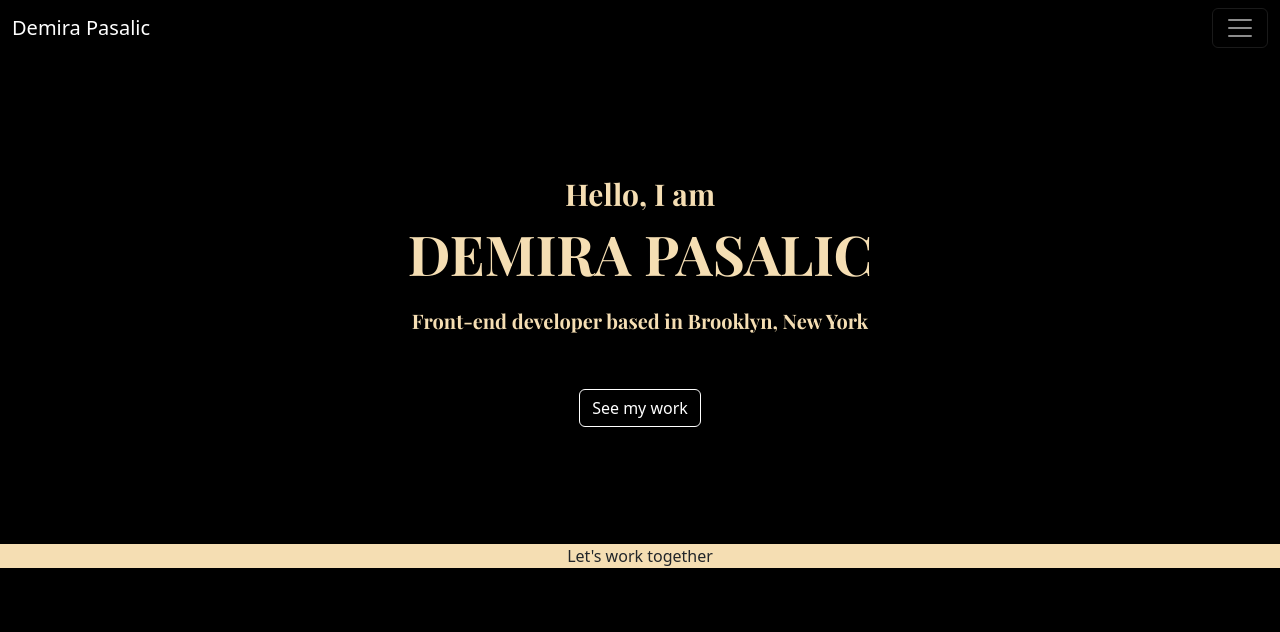
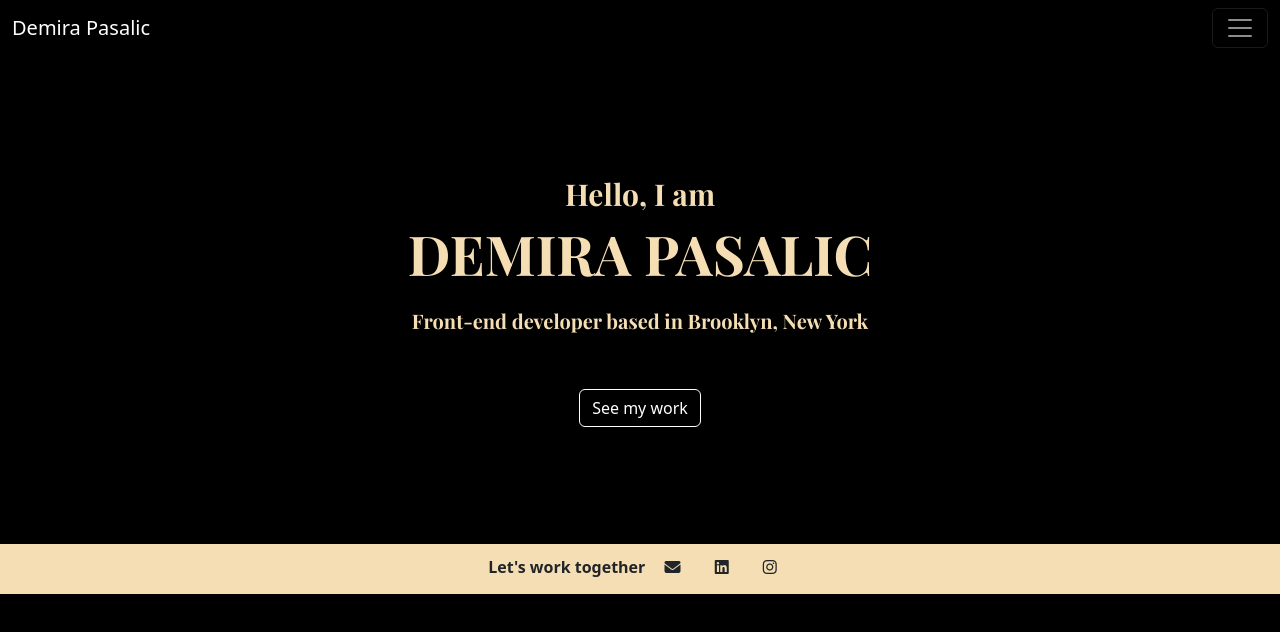
Before and after one commit to Demira11/dees-portfolio, a plain HTML site: page index.html in a window 1280 px wide. Drawn offline with nearby package versions, Linux system fonts and the light colour scheme.

Commit message:
styled the footer in css and added font awesome icons

```diff
--- a/index.html
+++ b/index.html
@@ -108,6 +108,11 @@
     <br />
     <br />
 
-    <footer>Let's work together</footer>
+    <footer>
+      Let's work together
+      <i class="fa-solid fa-envelope social"></i>
+      <i class="fa-brands fa-linkedin social"></i>
+      <i class="fa-brands fa-instagram social"></i>
+    </footer>
   </body>
 </html>
--- a/styles/portfolio.css
+++ b/styles/portfolio.css
@@ -123,10 +123,15 @@ img {
 }
 
 footer {
-  color: bklack;
+  background-color: wheat;
   text-align: center;
-  background-color: wheat;
+  height: 50px;
+  font-weight: bold;
 }
+.social {
+  padding: 15px;
+}
+
 @media (max-width: 900px) {
   .project-description {
     padding: 0;
```
